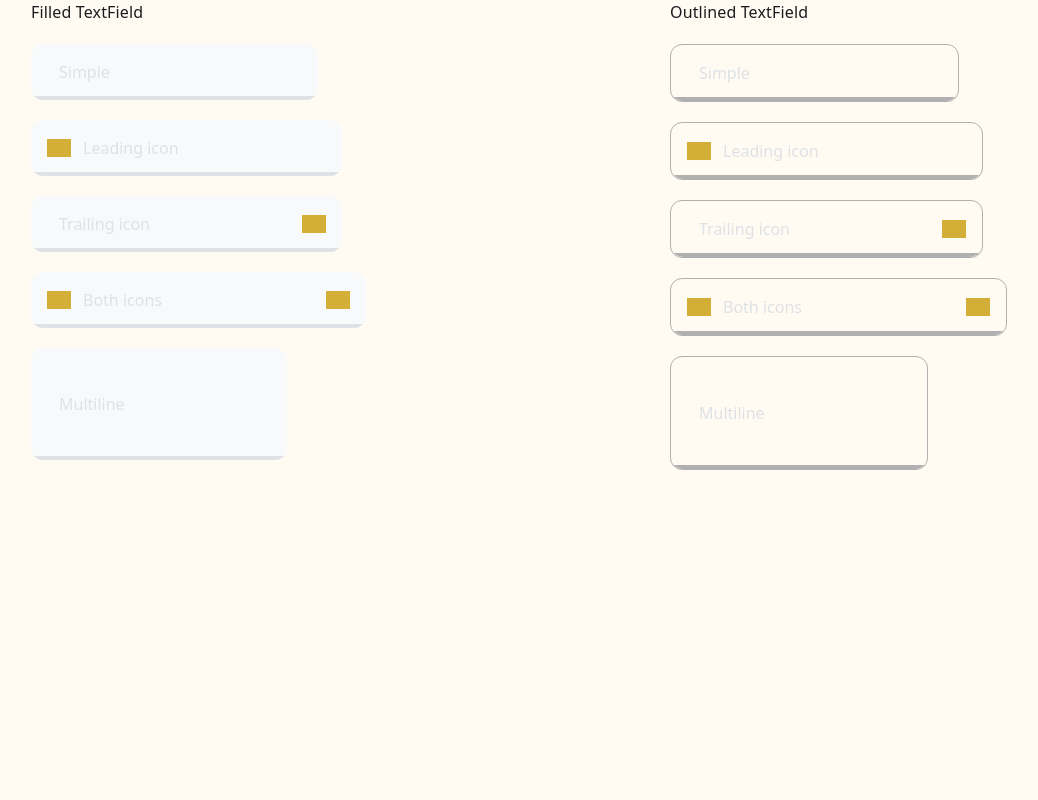
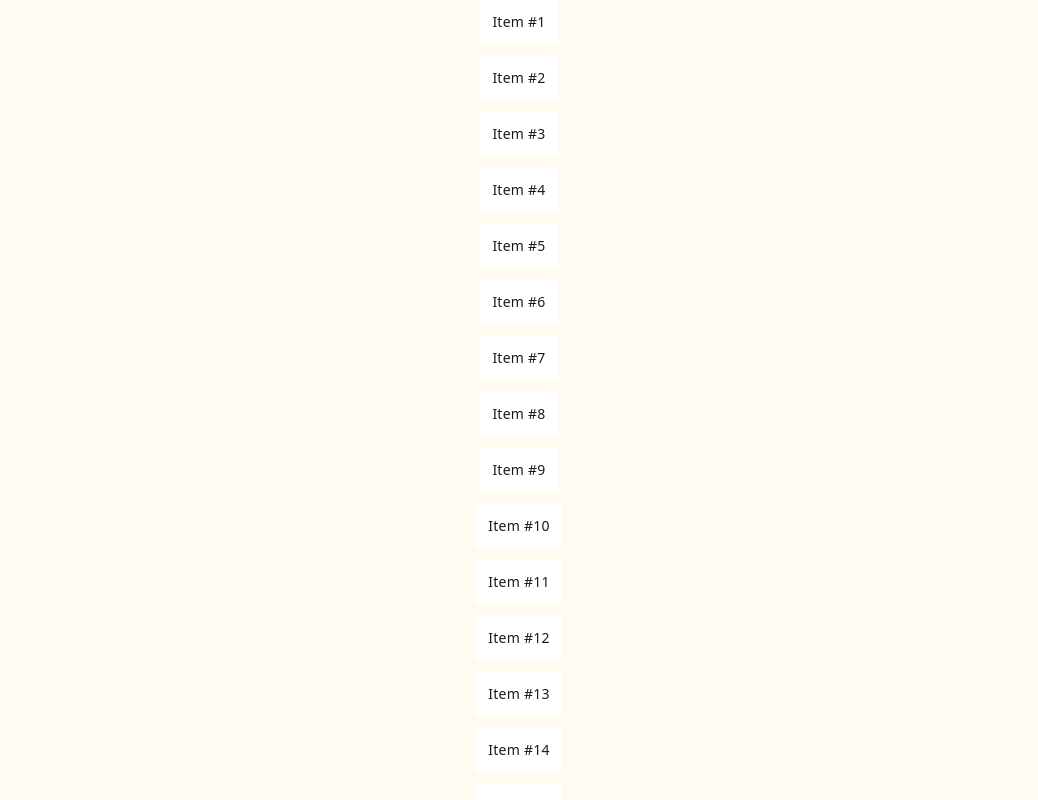
Before and after one commit to danielitoCode/compose_svelted, a Svelte app: page / in a window 1280 px wide. Shown: the whole page, without its empty margins (121-1159 px from the left). Built offline with nearby package versions, Linux system fonts and the light colour scheme; grey boxes are pictures that could not be loaded.

Commit message:
Implementacion de LazyColumn

```diff
--- a/src/App.svelte
+++ b/src/App.svelte
@@ -8,7 +8,7 @@
         ComposeTheme,
         Icon,
         ColorScheme,
-        RoundedCornerShape, Row, TextField, Box, Alignment, TextStyle, Button
+        RoundedCornerShape, Row, TextField, Box, Alignment, TextStyle, Button, Density, LazyColumn, Card, Spacer
     } from "./lib";
 
     import { Modifier } from "./lib";
@@ -16,9 +16,16 @@
 
     let name = "";
     let email = "";
+    let userId = "Dan";
     let bio = "";
     let filled = "Texto inicial";
     let notes = "";
+    // Lista larga simulada
+    const items = Array.from({ length: 200 }, (_, i) => ({
+        id: i,
+        title: `Item #${i + 1}`,
+        subtitle: `Descripción del item ${i + 1}`
+    }));
 </script>
 
 <ComposeTheme mode="system">
@@ -27,106 +34,18 @@
                 color={ColorScheme.Background}
                 modifier={Modifier.fillMaxSize().verticalScroll(true)}
         >
-            <Row
-                    modifier={Modifier.fillMaxWidth()}
-                    horizontalArrangement={Arrangement.SpaceAround}
+            <LazyColumn
+                    items={items}
+                    modifier={Modifier.fillMaxSize()}
+                    horizontalAlignment={Alignment.CenterHorizontally}
+                    verticalArrangement={Arrangement.spacedBy(12)}
             >
-
-                <!-- FILLED -->
-                <Column
-                        verticalArrangement={Arrangement.spacedBy(20)}
-                >
-                    <Text textStyle="titleMedium">Filled TextField</Text>
-
-                    <TextField label="Simple" />
-
-                    <TextField label="Leading icon">
-                        <Icon
-                                slot="leadingIcon"
-                                painter="https://api.iconify.design/mdi/account.svg"
-                                tint={ColorScheme.Primary}
-                                modifier={Modifier.size(24)}
-                        />
-                    </TextField>
-
-                    <TextField label="Trailing icon">
-                        <Icon
-                                slot="trailingIcon"
-                                painter="https://api.iconify.design/mdi/close.svg"
-                                tint={ColorScheme.Primary}
-                                modifier={Modifier.size(24)}
-                        />
-                    </TextField>
-
-                    <TextField label="Both icons">
-                        <Icon
-                                slot="leadingIcon"
-                                painter="https://api.iconify.design/mdi/email.svg"
-                                tint={ColorScheme.Primary}
-                                modifier={Modifier.size(24)}
-                        />
-                        <Icon
-                                slot="trailingIcon"
-                                painter="https://api.iconify.design/mdi/check.svg"
-                                tint={ColorScheme.Primary}
-                                modifier={Modifier.size(24)}
-                        />
-                    </TextField>
-
-                    <TextField
-                            label="Multiline"
-                            singleLine={false}
-                    />
-                </Column>
-
-                <!-- OUTLINED -->
-                <Column
-                        verticalArrangement={Arrangement.spacedBy(20)}
-                >
-                    <Text textStyle="titleMedium">Outlined TextField</Text>
-
-                    <OutlinedTextField label="Simple" />
-
-                    <OutlinedTextField label="Leading icon">
-                        <Icon
-                                slot="leadingIcon"
-                                painter="https://api.iconify.design/mdi/account-outline.svg"
-                                tint={ColorScheme.Primary}
-                                modifier={Modifier.size(24)}
-                        />
-                    </OutlinedTextField>
-
-                    <OutlinedTextField label="Trailing icon">
-                        <Icon
-                                slot="trailingIcon"
-                                painter="https://api.iconify.design/mdi/close-circle-outline.svg"
-                                tint={ColorScheme.Primary}
-                                modifier={Modifier.size(24)}
-                        />
-                    </OutlinedTextField>
-
-                    <OutlinedTextField label="Both icons">
-                        <Icon
-                                slot="leadingIcon"
-                                painter="https://api.iconify.design/mdi/email-outline.svg"
-                                tint={ColorScheme.Primary}
-                                modifier={Modifier.size(24)}
-                        />
-                        <Icon
-                                slot="trailingIcon"
-                                painter="https://api.iconify.design/mdi/check-circle-outline.svg"
-                                tint={ColorScheme.Primary}
-                                modifier={Modifier.size(24)}
-                        />
-                    </OutlinedTextField>
-
-                    <OutlinedTextField
-                            label="Multiline"
-                            singleLine={false}
-                    />
-                </Column>
-
-            </Row>
+                <svelte:fragment let:item>
+                    <Surface modifier={Modifier.fillMaxWidth().padding(12)}>
+                        <Text>{item.title}</Text>
+                    </Surface>
+                </svelte:fragment>
+            </LazyColumn>
         </Surface>
     </AppRoot>
 </ComposeTheme>
--- a/src/lib/components/layouts/LazyColumn.svelte
+++ b/src/lib/components/layouts/LazyColumn.svelte
@@ -0,0 +1,107 @@
+<script lang="ts">
+    import { Modifier } from "../../core/modifier/Modifier";
+    import { onMount, tick } from "svelte";
+    import { Alignment } from "./Alignment";
+    import { Arrangement } from "./Arrangement";
+    import type { ArrangementValue } from "./Arrangement";
+    import type { HorizontalAlignment } from "./Alignment";
+
+    export let items: any[] = [];
+    export let modifier: Modifier = Modifier.empty();
+
+    export let horizontalAlignment: HorizontalAlignment = Alignment.Start;
+    export let verticalArrangement: ArrangementValue = Arrangement.Start;
+
+    let container: HTMLDivElement;
+    let probeItem: HTMLDivElement | null = null;
+
+    let scrollTop = 0;
+    let viewportHeight = 0;
+
+    let estimatedItemHeight = 56; // fallback Material
+    let measured = false;
+
+    const overscan = 3;
+
+    onMount(() => {
+        viewportHeight = container.clientHeight;
+    });
+
+    async function measure() {
+        await tick();
+        if (probeItem) {
+            estimatedItemHeight = probeItem.offsetHeight;
+            measured = true;
+        }
+    }
+
+    $: if (probeItem && !measured) {
+        measure();
+    }
+
+    function onScroll(e: Event) {
+        scrollTop = (e.target as HTMLDivElement).scrollTop;
+    }
+
+    // --- Virtualization math ---
+    $: totalHeight = items.length * estimatedItemHeight;
+
+    $: startIndex = Math.max(
+        0,
+        Math.floor(scrollTop / estimatedItemHeight) - overscan
+    );
+
+    $: visibleCount =
+        Math.ceil(viewportHeight / estimatedItemHeight) + overscan * 2;
+
+    $: endIndex = Math.min(items.length, startIndex + visibleCount);
+
+    $: visibleItems = items.slice(startIndex, endIndex);
+
+    // --- Arrangement ---
+    function resolveGap(arrangement: ArrangementValue): string {
+        return arrangement.type === "spaced"
+            ? `${arrangement.gap}px`
+            : "0px";
+    }
+</script>
+
+<div
+        bind:this={container}
+        on:scroll={onScroll}
+        style={`
+    overflow-y:auto;
+    position:relative;
+    ${modifier.toStyle()}
+  `}
+>
+    <!-- Total scroll space -->
+    <div style={`height:${totalHeight}px; position:relative;`}>
+        <!-- Visible window -->
+        <div
+                style={`
+        position:absolute;
+        top:${startIndex * estimatedItemHeight}px;
+        left:0;
+        right:0;
+
+        display:flex;
+        flex-direction:column;
+        align-items:${horizontalAlignment};
+        gap:${resolveGap(verticalArrangement)};
+      `}
+        >
+            {#each visibleItems as item, i}
+                {#if i === 0 && !measured}
+                    <div bind:this={probeItem}>
+                        <slot {item} />
+                    </div>
+                {:else}
+                    <div>
+                        <slot {item} />
+                    </div>
+                {/if}
+            {/each}
+        </div>
+    </div>
+</div>
--- a/src/lib/components/textFields/BaseTextField.svelte
+++ b/src/lib/components/textFields/BaseTextField.svelte
@@ -1,114 +1,118 @@
 <script lang="ts">
     import { Modifier } from "../../core/modifier/Modifier";
-    import { resolveColor, resolveTextStyle } from "../../core/theme/resolve";
+    import { resolveTextStyle } from "../../core/theme/resolve";
     import type { TextStyleToken } from "../../core/theme/TextStyle";
     import { RoundedCornerShape } from "../../core/shapes/RoundedCornerShape";
     import type { Shape } from "../../core/shapes/Shape";
     import type { TextFieldColors } from "./TextFieldColors";
     import { TextFieldDefaults } from "./TextFieldDefaults";
+    import { Density, type DensityToken } from "../../core/theme/Density";
 
     // ===== Public API =====
     export let value = "";
-    export let onValueChange = (v: string) => {};
+    export let onValueChange = (_value: string) => {};
     export let label = "";
     export let placeholder = "";
+    export let supportingText: string | undefined;
+
     export let singleLine = true;
     export let textStyle: TextStyleToken = "bodyLarge";
     export let modifier: Modifier = Modifier.empty();
     export let shape: Shape = RoundedCornerShape(12);
     export let colors: TextFieldColors = TextFieldDefaults.filledColors();
 
-    // New (polish)
-    export let enabled: boolean = true;
-    export let isError: boolean = false;
+    export let enabled = true;
+    export let readOnly = false;
+    export let isError = false;
+    export let density: DensityToken = Density.Default;
 
-    // Floating label scale (tunable by wrapper)
-    export let floatingLabelScale: number = 0.78;
-
-    // ===== Internal state =====
     let focused = false;
 
+    const inputId = `tf-${Math.random().toString(36).slice(2)}`;
+
+    // ===== State =====
     $: hasText = value.length > 0;
     $: floating = focused || hasText;
 
-    // Slot detection (layout correctness)
     $: hasLeading = !!$$slots.leadingIcon;
     $: hasTrailing = !!$$slots.trailingIcon;
 
+    // ===== Density =====
+    $: fieldHeight = density === Density.Compact ? 44 : 56;
+    $: minMultilineHeight = density === Density.Compact ? 72 : 88;
+    $: paddingTop = density === Density.Compact ? 14 : 20;
+    $: paddingBottom = density === Density.Compact ? 6 : 8;
+
     // ===== Colors =====
+    const errorColor = "var(--md-sys-color-error)";
+
     $: labelColor = isError
-        ? resolveColor("error")
+        ? errorColor
         : floating
             ? colors.cursor
             : colors.label;
 
     $: textColor = enabled ? colors.text : colors.label;
-    $: cursorColor = isError ? resolveColor("error") : colors.cursor;
 
     $: indicatorColor = isError
-        ? resolveColor("error")
+        ? errorColor
         : focused
             ? colors.indicatorFocused
             : colors.indicatorUnfocused;
 
+    $: supportingColor = isError ? errorColor : colors.label;
+
     function handleInput(e: Event) {
-        if (!enabled) return;
+        if (!enabled || readOnly) return;
         const target = e.target as HTMLInputElement | HTMLTextAreaElement;
         onValueChange(target.value);
     }
 </script>
 
+<!-- Wrapper -->
+<div class="flex flex-col gap-2" style={modifier.toStyle()}>
+    <!-- Field -->
     <div
-        class="relative overflow-hidden transition-colors duration-150"
+            class="relative overflow-hidden transition-colors duration-150 group"
             style={`
-        ${singleLine ? "height:56px;" : "min-height:88px;"}
+      ${singleLine ? `height:${fieldHeight}px;` : `min-height:${minMultilineHeight}px;`}
       background:${colors.container};
       border-radius:${shape.toCssBorderRadius()};
       opacity:${enabled ? 1 : 0.6};
-        pointer-events:${enabled ? "auto" : "none"};
-        ${modifier.toStyle()}
     `}
     >
-    <!-- Hover (desktop only) -->
+        <!-- Hover overlay (desktop only via CSS) -->
         <div
-            class="absolute inset-0 pointer-events-none"
-            style={`
-            transition: background-color 120ms ease;
-        `}
+                class="absolute inset-0 pointer-events-none opacity-0 group-hover:opacity-100 transition-opacity"
+                style="background: rgba(0,0,0,0.04);"
         ></div>
 
         <div
                 class="grid h-full items-center"
                 style={`
-            grid-template-columns:
-                ${hasLeading ? "auto " : ""}
-                1fr
-                ${hasTrailing ? " auto" : ""};
+        grid-template-columns: ${hasLeading ? "auto " : ""}1fr${hasTrailing ? " auto" : ""};
         padding: 0 16px;
-            column-gap: ${hasLeading || hasTrailing ? "12px" : "0"};
+        column-gap: 12px;
       `}
         >
-        <!-- Leading icon -->
             {#if hasLeading}
                 <div class="flex items-center justify-center">
                     <slot name="leadingIcon" />
                 </div>
             {/if}
 
-        <!-- Field -->
+            <!-- Input / Label -->
             <div class="relative h-full flex flex-col justify-center">
                 {#if label}
                     <label
-                        class="absolute left-0 pointer-events-none origin-left"
+                            for={inputId}
+                            class="absolute left-0 pointer-events-none origin-left transition-all duration-200"
                             style={`
-                        top:${floating ? "6px" : "50%"};
+              top:${floating ? "2px" : "50%"};
               transform:
                 translateY(${floating ? "0" : "-50%"})
-                            scale(${floating ? floatingLabelScale : 1});
+                scale(${floating ? 0.72 : 1});
               color:${labelColor};
-                        transition:
-                            transform 200ms cubic-bezier(0.4,0,0.2,1),
-                            color 200ms;
             `}
                     >
                         {label}
@@ -117,45 +121,47 @@
 
                 {#if singleLine}
                     <input
+                            id={inputId}
                             type="text"
                             bind:value
                             on:input={handleInput}
-                        on:focus={() => focused = true}
-                        on:blur={() => focused = false}
+                            on:focus={() => (focused = true)}
+                            on:blur={() => (focused = false)}
                             placeholder={focused ? placeholder : ""}
                             disabled={!enabled}
+                            readonly={readOnly}
                             class="w-full bg-transparent outline-none"
                             style={`
               font:${resolveTextStyle(textStyle)};
+              font-size:${floating ? "1.05em" : "1em"};
               color:${textColor};
-                        caret-color:${cursorColor};
-                        padding-top:20px;
-                        cursor:${enabled ? "text" : "not-allowed"};
+              padding-top:${paddingTop}px;
+              padding-bottom:${paddingBottom}px;
             `}
                     />
                 {:else}
           <textarea
+                  id={inputId}
                   bind:value
                   on:input={handleInput}
-                        on:focus={() => focused = true}
-                        on:blur={() => focused = false}
+                  on:focus={() => (focused = true)}
+                  on:blur={() => (focused = false)}
                   placeholder={focused ? placeholder : ""}
                   rows="3"
                   disabled={!enabled}
+                  readonly={readOnly}
                   class="w-full bg-transparent outline-none resize-none"
                   style={`
               font:${resolveTextStyle(textStyle)};
+              font-size:${floating ? "1.05em" : "1em"};
               color:${textColor};
-                        caret-color:${cursorColor};
-                        padding-top:24px;
-                        padding-bottom:16px;
-                        cursor:${enabled ? "text" : "not-allowed"};
+              padding-top:${paddingTop}px;
+              padding-bottom:12px;
             `}
           ></textarea>
                 {/if}
             </div>
 
-        <!-- Trailing icon -->
             {#if hasTrailing}
                 <div class="flex items-center justify-center">
                     <slot name="trailingIcon" />
@@ -165,7 +171,18 @@
 
         <!-- Indicator -->
         <div
-            class="absolute bottom-0 left-0 right-0 h-1 transition-colors duration-200"
+                class="absolute bottom-0 left-0 right-0 h-1 transition-colors"
                 style={`background:${indicatorColor};`}
         ></div>
     </div>
+
+    <!-- Supporting text -->
+    {#if supportingText}
+        <div
+                class="text-xs px-16"
+                style={`color:${supportingColor}; margin-top:2px;`}
+        >
+            {supportingText}
+        </div>
+    {/if}
+</div>
--- a/src/lib/components/textFields/TextFieldColors.ts
+++ b/src/lib/components/textFields/TextFieldColors.ts
@@ -8,4 +8,5 @@ export interface TextFieldColors {
     indicatorUnfocused: string;
     borderFocused?: string;
     borderUnfocused?: string;
+    error?: string;
 }
--- a/src/lib/components/textFields/TextFieldDefaults.ts
+++ b/src/lib/components/textFields/TextFieldDefaults.ts
@@ -19,6 +19,8 @@ export const TextFieldDefaults = {
             // Indicator (bottom line)
             indicatorFocused: resolveColor("primary"),
             indicatorUnfocused: resolveColor("onSurfaceVariant"),
+
+            error: resolveColor("error"),
         };
     },
 
@@ -43,6 +45,8 @@ export const TextFieldDefaults = {
             // Border (outlined specific)
             borderFocused: resolveColor("primary"),
             borderUnfocused: resolveColor("outline"),
+
+            error: resolveColor("error"),
         };
     }
 };
--- /dev/null
+++ b/src/lib/core/theme/Density.ts
@@ -0,0 +1,6 @@
+export const Density = {
+    Default: "default",
+    Compact: "compact",
+} as const;
+
+export type DensityToken = typeof Density[keyof typeof Density];
--- a/src/lib/index.ts
+++ b/src/lib/index.ts
@@ -40,3 +40,4 @@ export * from "./components/layouts/Alignment";
 export * from "./components/ContentScale"
 export * from "./core/helpers/painterResource"
 export * from "./components/ContentScale"
+export * from "./core/theme/Density"
```
Also changed, not shown: src/lib/components/textFields/OutlinedTextField.svelte (+7 -0 lines), src/lib/components/textFields/TextField.svelte (+7 -0 lines), 4 other files (tests, documents, lock files or other folders). Lines whose indentation alone changed are shown as unchanged.
